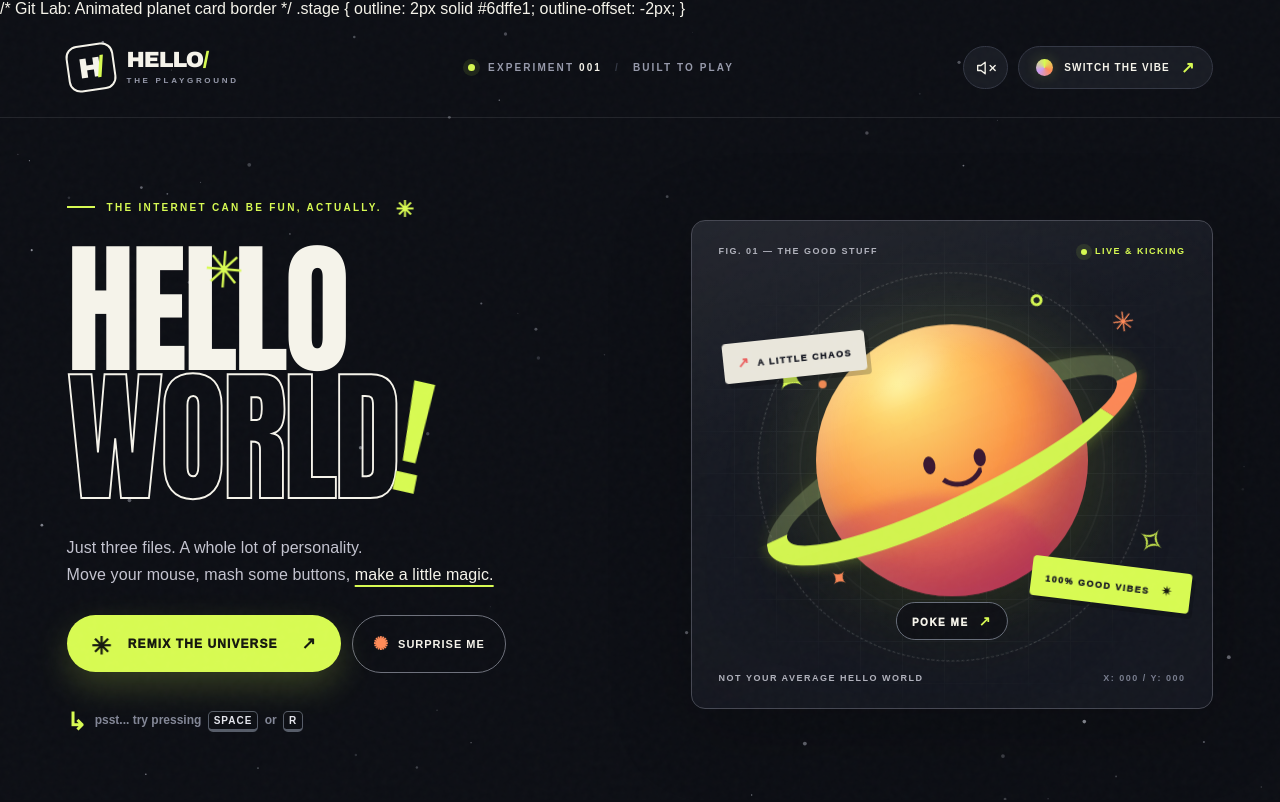
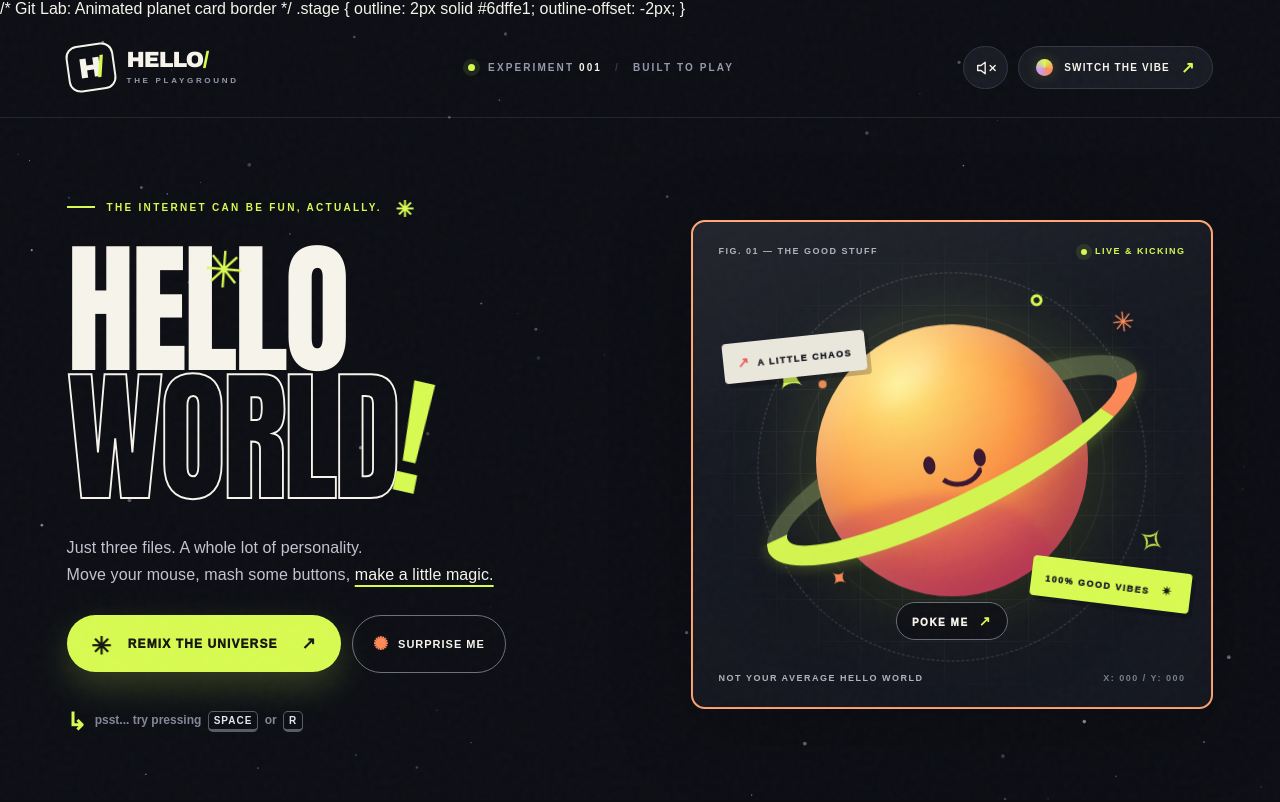
Before and after one commit to asif-exe/176_1_GitLab, a plain HTML site: page index.html in a window 1280 px wide. Shown: the top 802 px of the page. Drawn offline with Linux system fonts and the light colour scheme.

Commit message:
Change planet card outline to orange on main

```diff
--- a/index.css
+++ b/index.css
@@ -1,6 +1,7 @@
-/* Branch 1: Hover effect for planet card */
-.stage:hover {
-  box-shadow: 0 20px 90px rgba(109, 255, 225, 0.25);
+/* Git Lab: Animated planet card border */
+.stage {
+  outline: 2px solid #ffa470;
+  outline-offset: -2px;
 }
 /* HELLO/ — a self-contained, hand-crafted playground. No fonts, libraries, or images needed. */
 :root{color-scheme:dark;--bg:#0b0d13;--surface:#12151d;--ink:#f5f3ea;--muted:#9699aa;--line:#333744;--accent:#d7fa51;--accent2:#ff8a57;--accentInk:#14170d;--planetLight:#feec79;--planetMid:#ff9847;--planetDark:#ee4f65;--glow:rgba(215,250,81,.20);--stage:#161922;--font:Arial,Helvetica,system-ui,sans-serif}
```
